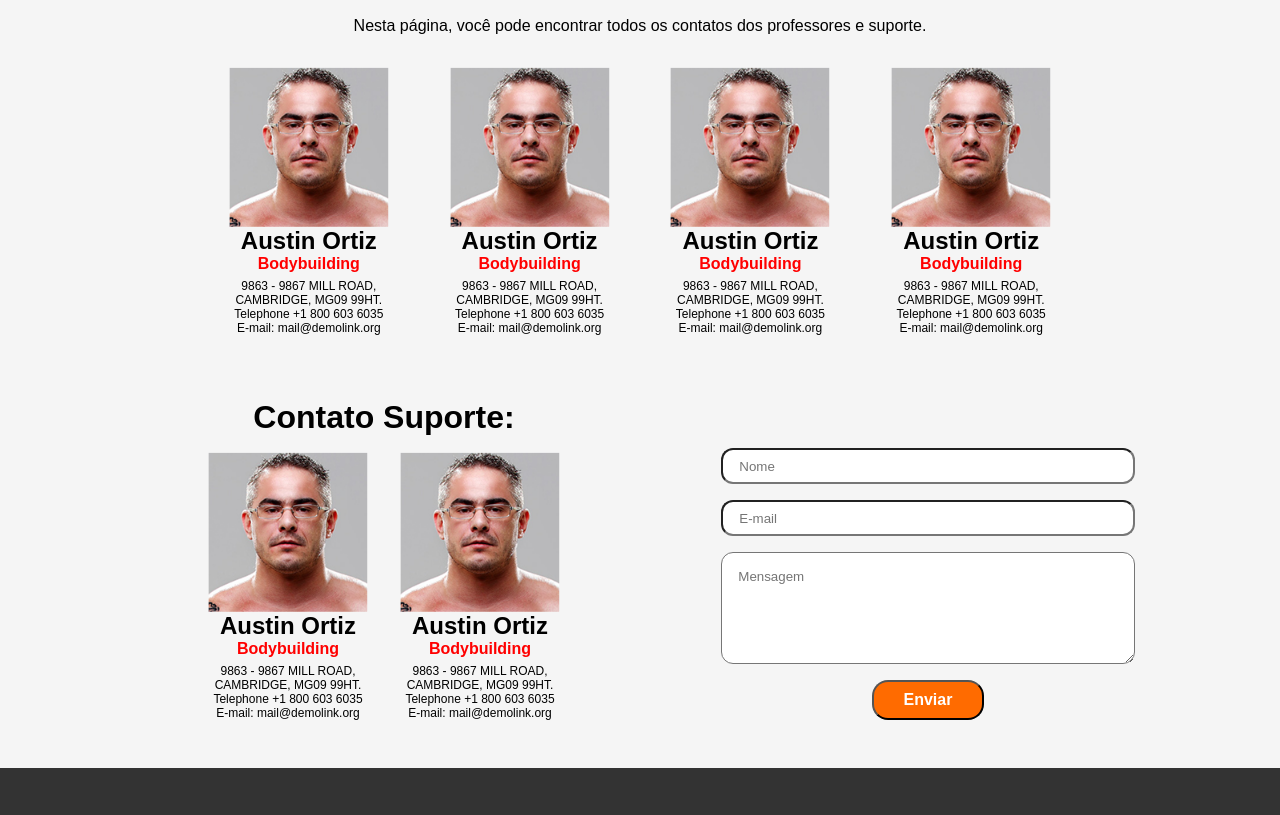
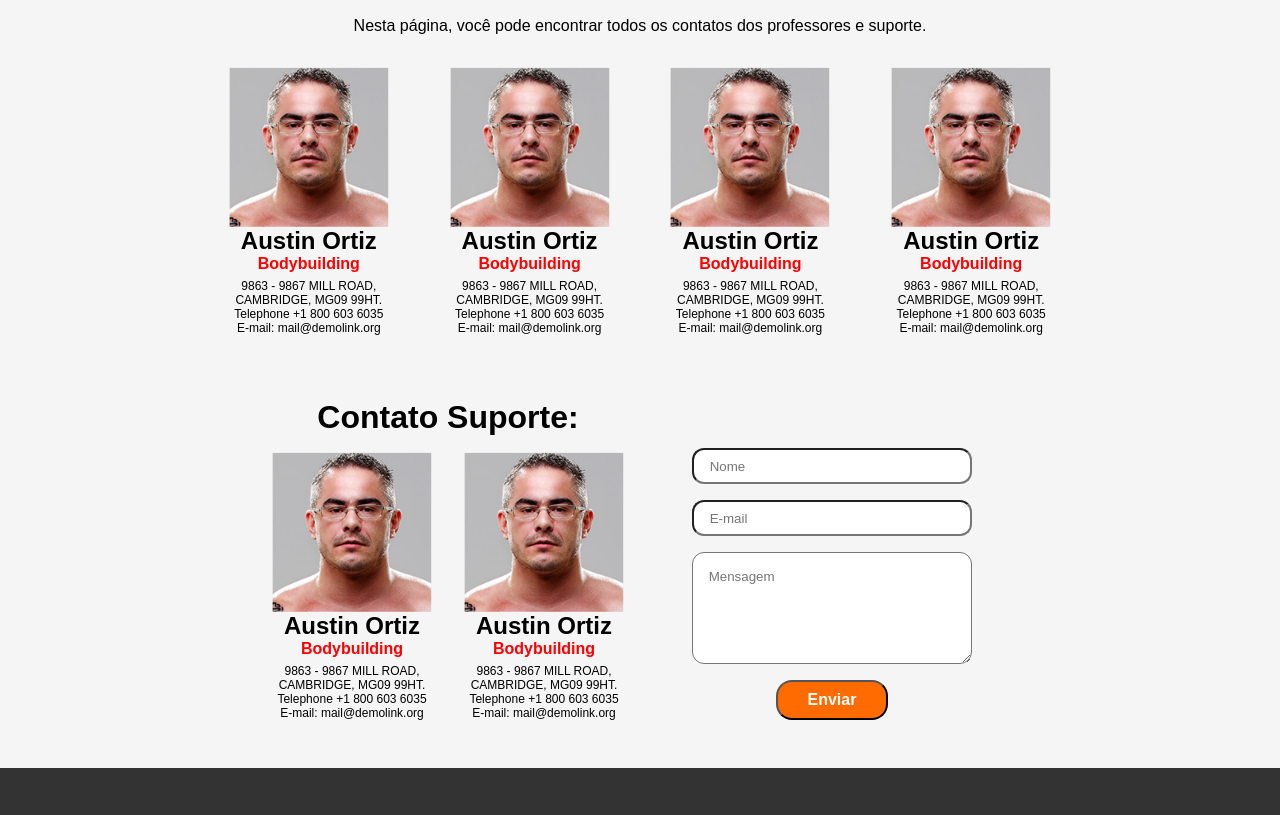
Before and after one commit to LucasSodreira/IronMid, a plain HTML site: page html/contato.html in a window 1280 px wide. Shown: the part 347-1162 px from the top of the page. Drawn offline with Linux system fonts and the light colour scheme.

Commit message:
agora foi

```diff
--- a/css/contato.css
+++ b/css/contato.css
@@ -155,7 +155,7 @@ nav ul li a.active {
 
 .box-suporte-info {
   display: flex;
-  width: 45%;
+  width: 30%;
   gap: 5%;
   justify-content: center;
   text-align: center;
@@ -169,9 +169,9 @@ nav ul li a.active {
 .container-suporte {
   display: flex;
   flex-wrap: nowrap;
-  justify-content: center;
   margin-top: 2rem;
   margin-bottom: 3rem;
+  justify-content: center;
 }
 
 .container-contato {
@@ -205,11 +205,11 @@ nav ul li a.active {
   flex-direction: column;
   gap: 1rem;
   align-items: center;
-  width: 95%;
+  width: 86%;
 }
 
 .form-contato {
-  width: 40%;
+  width: 30%;
   /* height: 21rem; */
   display: flex;
   align-items: flex-end;
```
